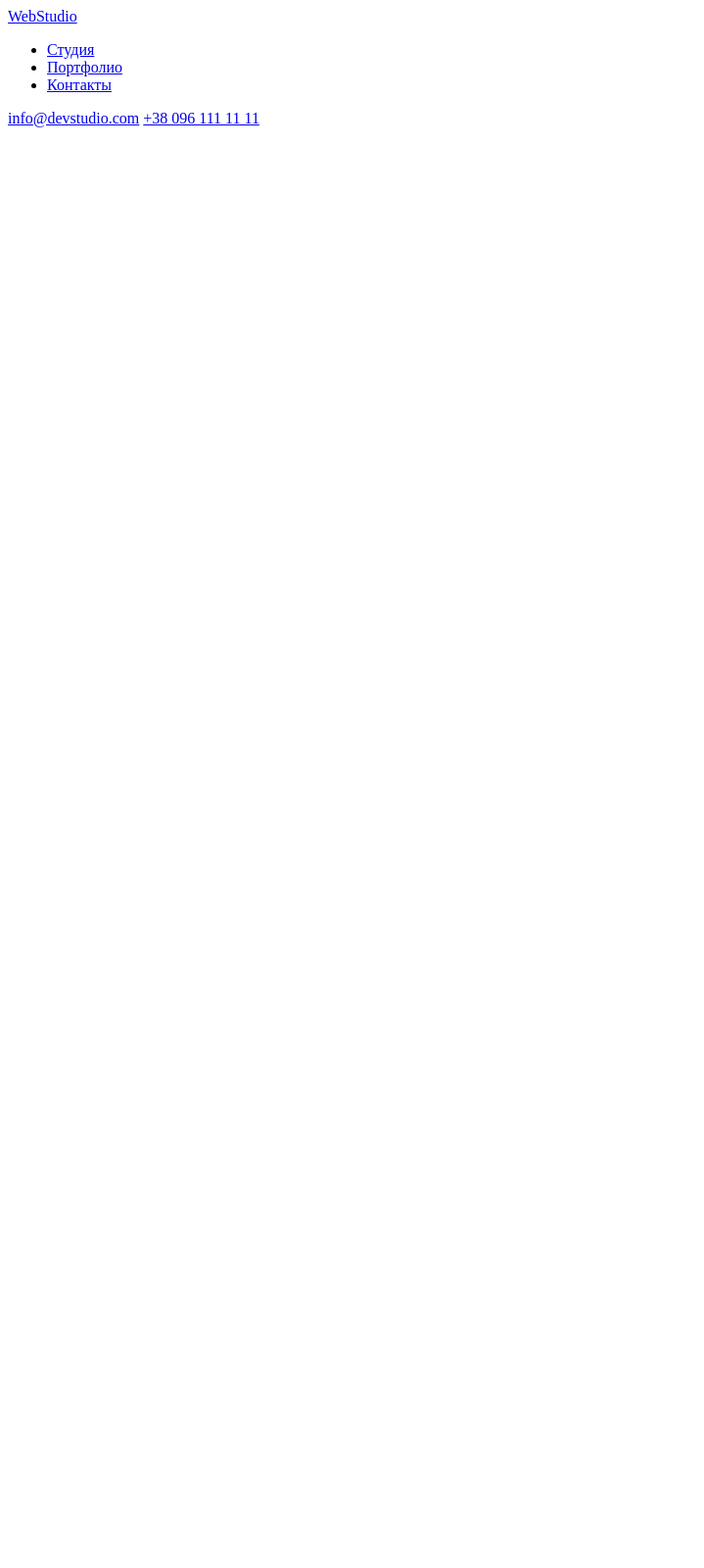
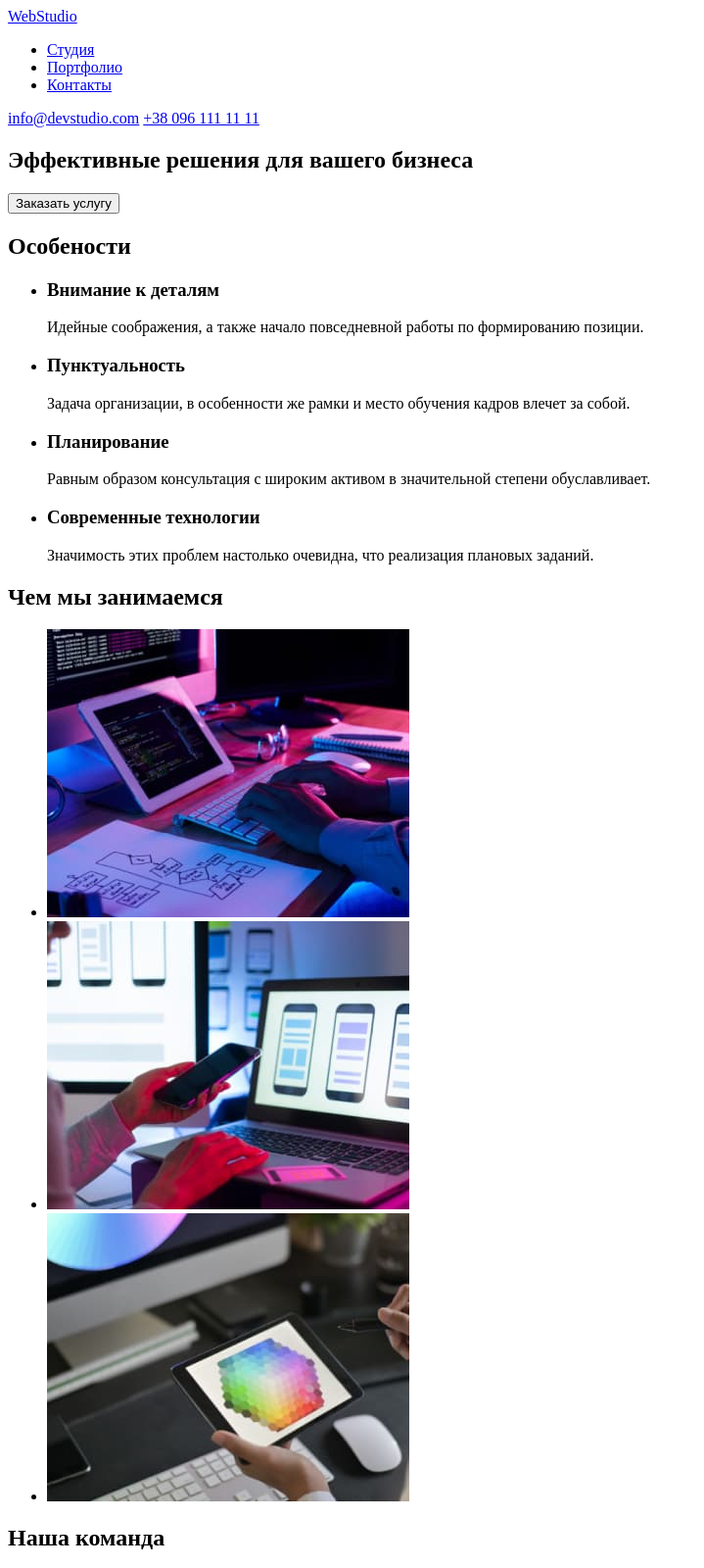
Before and after one commit to Landar-S/goit-markup-hw-01, a plain HTML site: page index.html in a window 1280 px wide. Shown: the top 1600 px of the page at 98% size, without its empty margins (0-719 px from the left). Before the commit the page ends 800 px from the top, so only its background shows below. Drawn offline with Linux system fonts and the light colour scheme.

Commit message:
добавив основний блок

```diff
--- a/index.html
+++ b/index.html
@@ -20,5 +20,82 @@
       <a href="mailto:info@devstudio.com">info@devstudio.com</a>
       <a href="tel:+380961111111">+38 096 111 11 11</a>
    </header>
+   <main>
+      <!-- основний блок -->
+      <section>
+         <!-- баннер -->
+         <h1>Эффективные решения для вашего бизнеса</h1>
+         <button type="button">Заказать услугу</button>
+      </section>
+      <section>
+         <!-- Особености -->
+         <h2>Особености</h2>
+         <ul>
+            <li>
+               <h3>Внимание к деталям</h3>
+               <p>Идейные соображения, &#1072; также начало повседневной работы по формированию позиции.</p>
+            </li>
+            <li>
+               <h3>Пунктуальность</h3>
+               <p>Задача организации, в особенности же рамки и место обучения кадров влечет за собой.</p>
+            </li>
+            <li>
+               <h3>Планирование</h3>
+               <p>Равным образом консультация &#1089; широким активом в значительной степени обуславливает.</p>
+            </li>
+            <li>
+               <h3>Современные технологии</h3>
+               <p>Значимость этих проблем настолько очевидна, что реализация плановых заданий.</p>
+            </li>
+         </ul>
+      </section>
+      <section>
+         <!-- чем занимаемся -->
+         <h2>Чем мы занимаемся</h2>
+         <ul>
+            <li>
+               <a href="/programing">
+                  <img src="./images/adaptive-programming.jpg" alt="адаптивное програмирование" width="370" height="294">
+               </a>
+            </li>
+            <li>
+               <a href="/mobile">
+                  <img src="./images/mobile-application-development.jpg" alt="создание мобильой версии" width="370" height="294">
+               </a>
+            </li>
+            <li>
+               <a href="/design">
+                  <img src="./images/design.jpg" alt="оформление" width="370" height="294">
+               </a>
+            </li>
+         </ul>
+      </section>
+      <section>
+         <!-- наша команда -->
+         <h2>Наша команда</h2>
+         <ul>
+            <li>
+               <img src="./images/photo-ihor-demyanenko.jpg" alt="Игорь Демьяненко" width="270" height="260">
+               <h3>Игорь Демьяненко</h3>
+               <p>Product Designer</p>
+            </li>
+            <li>
+               <img src="./images/photo-olga-repina.jpg" alt="Ольга Репина" width="270" height="260">
+               <h3>Ольга Репина</h3>
+               <p>Frontend Developer</p>
+            </li>
+            <li>
+               <img src="./images/photo-nikolai-tarasov.jpg" alt="Николай Тарасов" width="270" height="260">
+               <h3>Николай Тарасов</h3>
+               <p>Marketing</p>
+            </li>
+            <li>
+               <img src="./images/photo-mihail-ermakov.jpg" alt="Михаил Ермаков" width="270" height="260">
+               <h3>Михаил Ермаков</h3>
+               <p>UI Designer</p>
+            </li>
+         </ul>
+      </section>
+   </main>
 </body>
 </html>
```
